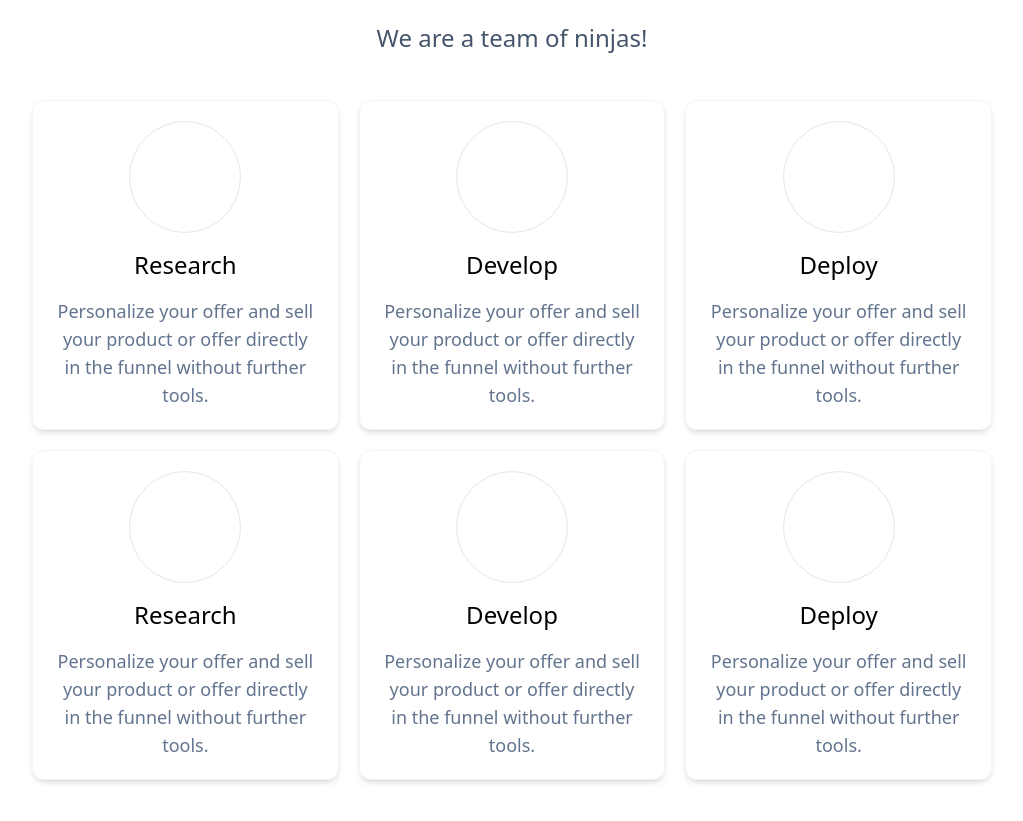
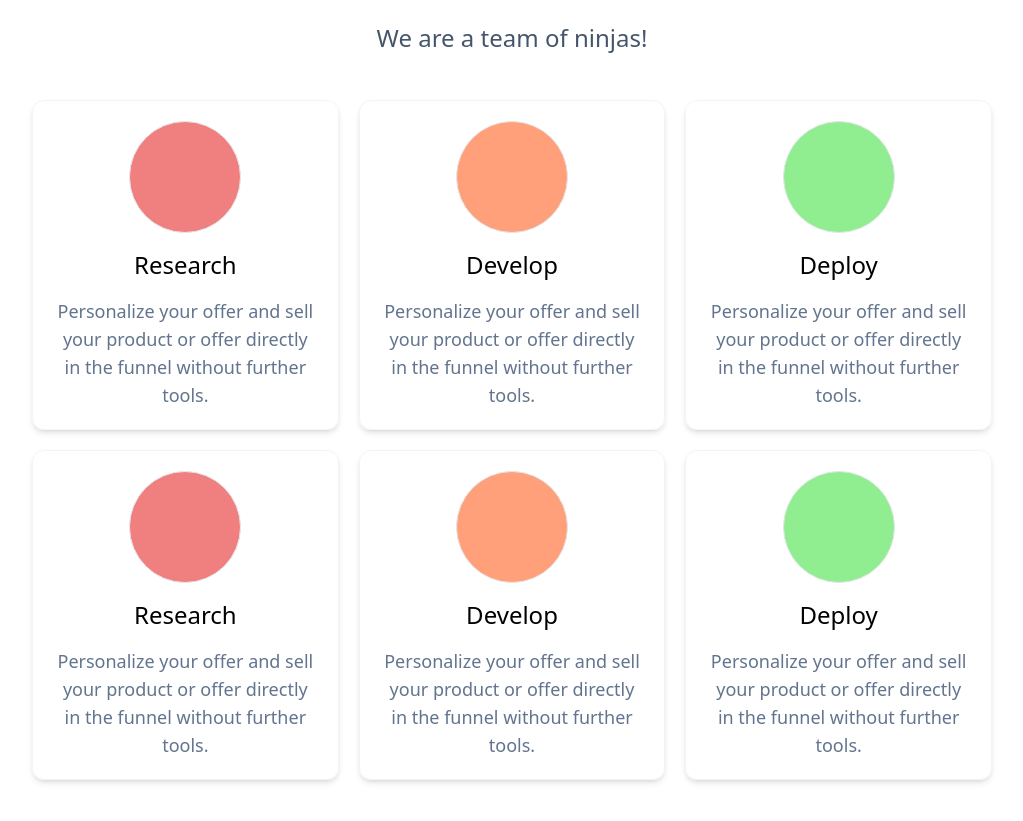
Before and after one commit to reeceballano/landing-page, a React (Vite) app: page / in a window 1280 px wide. Shown: the part 1020-1841 px from the top of the page, without its empty margins (128-1151 px from the left). Built offline with nearby package versions, Linux system fonts and the light colour scheme; some icons are missing.

Commit message:
remove dynamic class, add in style

```diff
--- a/src/components/Blurb/BlurbItem.jsx
+++ b/src/components/Blurb/BlurbItem.jsx
@@ -4,12 +4,17 @@ const BlurbItem = ({
     icon, background, size = 64, color = "currentColor",
     title, description
 }) => {
+
+    const style = {
+        backgroundColor: background,
+    }
+
     return (
         <div className="blurb border border-gray-100 flex-1 rounded-xl p-5 text-center flex flex-col items-center shadow-md">
-            <div className={`w-28 h-28 rounded-full bg-${background}-400 border border-gray-200 flex items-center justify-center`}>
+            <div style={style} className={`w-28 h-28 rounded-full border border-gray-200 flex items-center justify-center`}>
                 <CustomIcon name={icon} size={size} color={color}/>
             </div>
-            <h4 className="text-2xl my-4">{title}</h4>
+            <h4 className={`text-2xl my-4`}>{title}</h4>
             <p className="text-slate-500 font-light text-lg">{description}</p>
         </div>
     )
--- a/src/components/Blurb/Blurbs.jsx
+++ b/src/components/Blurb/Blurbs.jsx
@@ -2,10 +2,11 @@ import BlurbItem from "./BlurbItem";
 
 const Blurbs = ({ blurbs }) => {
     blurbs = [
-        { id: 1, icon: 'microscope', background: "red", title: "Research", description: "Personalize your offer and sell your product or offer directly in the funnel without further tools."},
-        { id: 2, icon: 'binary', background: "orange", title: "Develop", description: "Personalize your offer and sell your product or offer directly in the funnel without further tools."},
-        { id: 3, icon: 'terminal', background: "green", title: "Deploy", description: "Personalize your offer and sell your product or offer directly in the funnel without further tools."},
+        { id: 1, icon: 'microscope', background: "lightcoral", title: "Research", description: "Personalize your offer and sell your product or offer directly in the funnel without further tools."},
+        { id: 2, icon: 'binary', background: "lightsalmon", title: "Develop", description: "Personalize your offer and sell your product or offer directly in the funnel without further tools."},
+        { id: 3, icon: 'terminal', background: "lightgreen", title: "Deploy", description: "Personalize your offer and sell your product or offer directly in the funnel without further tools."},
     ]
+
     return (
         <div className="blurbs md:w-4/5 md:mx-auto flex flex-col md:flex-row gap-5 my-5 justify-around">
             {
```
